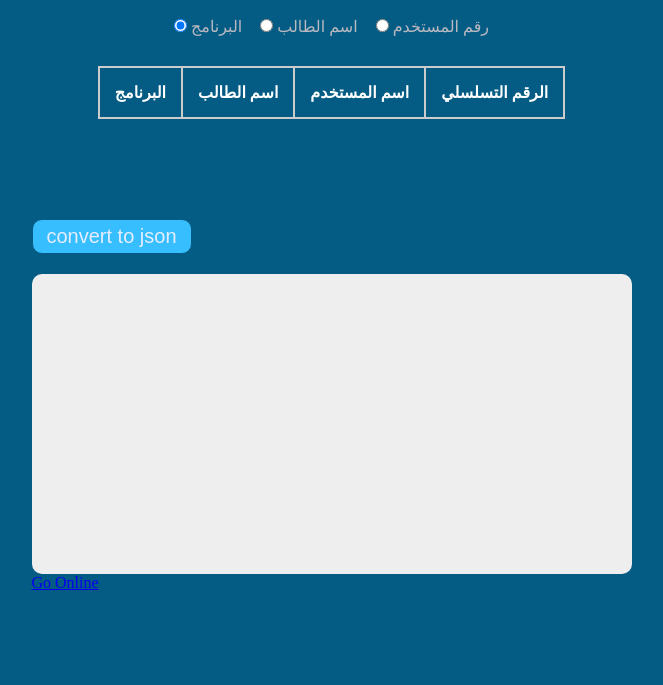
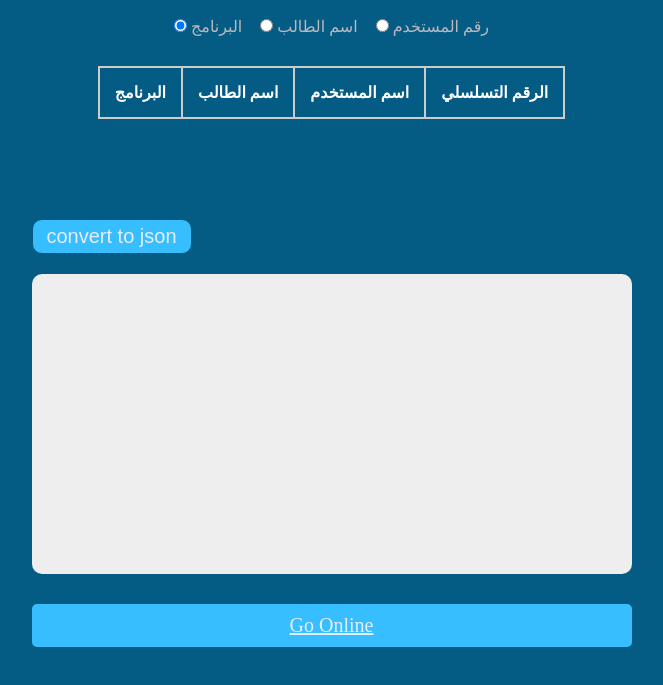
Before and after one commit to Basel-Alaaraj/HomeworkIWB202, a plain HTML site: page index.html in a window 1280 px wide. Shown: the part 667-1352 px from the top of the page, without its empty margins (266-929 px from the left). Drawn offline with Linux system fonts and the light colour scheme.

Commit message:
Update style.css

```diff
--- a/style.css
+++ b/style.css
@@ -259,3 +259,24 @@ tbody th{/*تنسيق خلايا اول سطر من الجدول*/
   padding-top: 20px;
   line-height: 35px;
 }
+.online{ /* تنسيق الديف الذي يحوي رابط الذهاب الر الاستضافة*/
+  width: 600px;
+    outline: none;
+    background-color: #37beff;
+    color: #e6edff;
+    font-size: 20px;
+    padding: 10px 10px;
+    border-radius: 5px;
+    cursor: pointer;
+    text-align: center;
+    margin-bottom: 20px;
+    margin-top: 30px;
+}
+.goonline{ /*تنسيق زر الاستضافة*/
+    border: none;
+    color: #e6edff;
+    font-size: 20px;
+    cursor: pointer;
+    text-align: center;
+    margin-bottom: 20px;
+}
```
